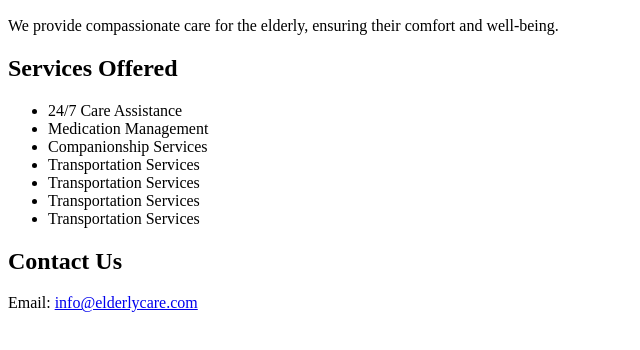
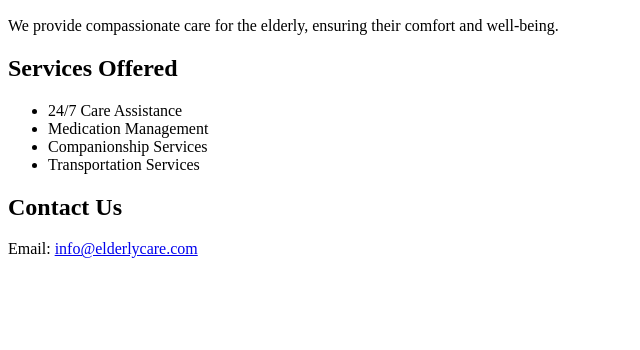
Before and after one commit to employeebhavya/elderly_landing, a plain HTML site: page index.html in a window 1280 px wide. Shown: the part 110-460 px from the top of the page, without its empty margins (0-640 px from the left). Drawn offline with Linux system fonts and the light colour scheme.

Commit message:
removed the repeated one

```diff
--- a/index.html
+++ b/index.html
@@ -24,9 +24,6 @@
           <li>Medication Management</li>
           <li>Companionship Services</li>
           <li>Transportation Services</li>
-          <li>Transportation Services</li>
-          <li>Transportation Services</li>
-          <li>Transportation Services</li>
         </ul>
       </section>
       <section>
```
